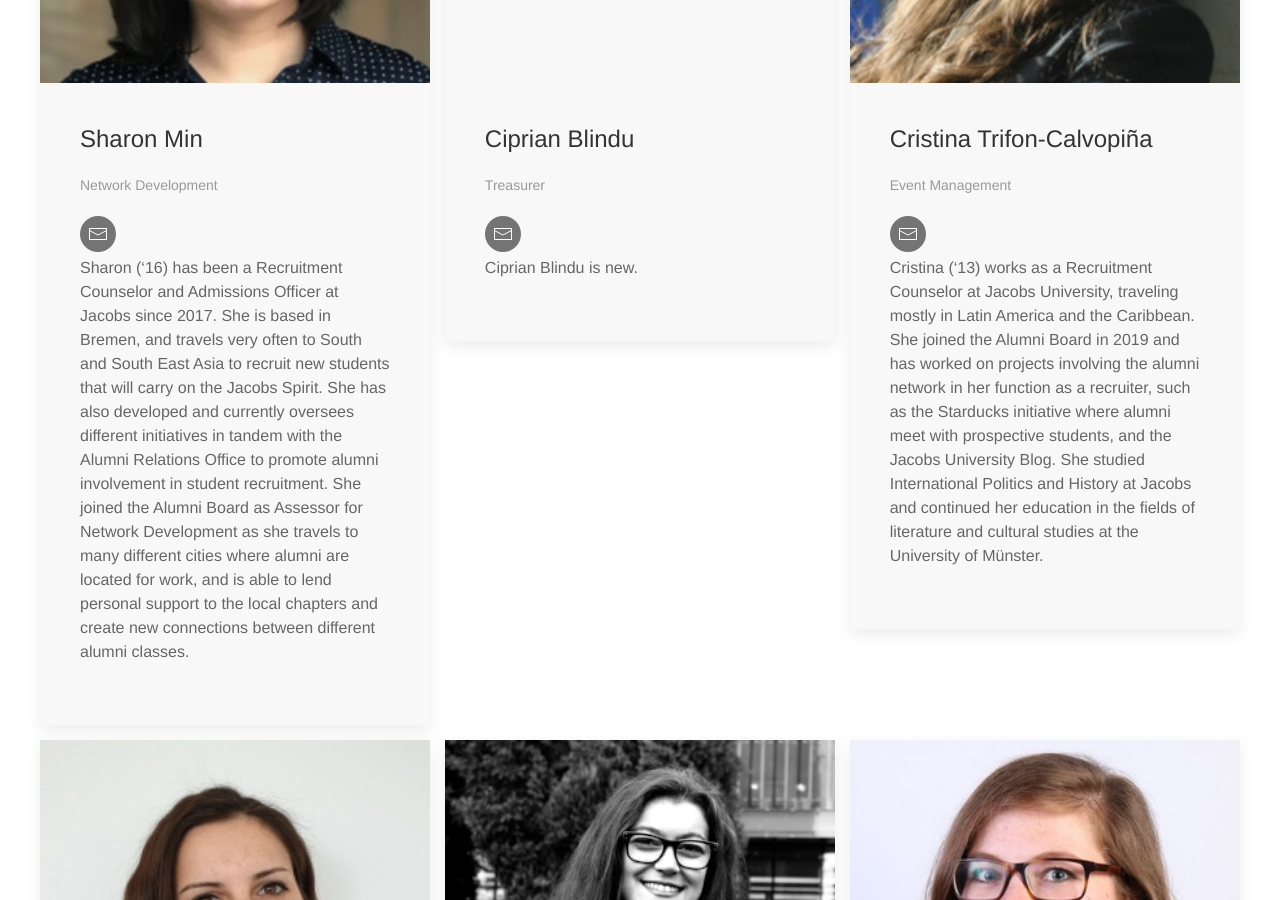
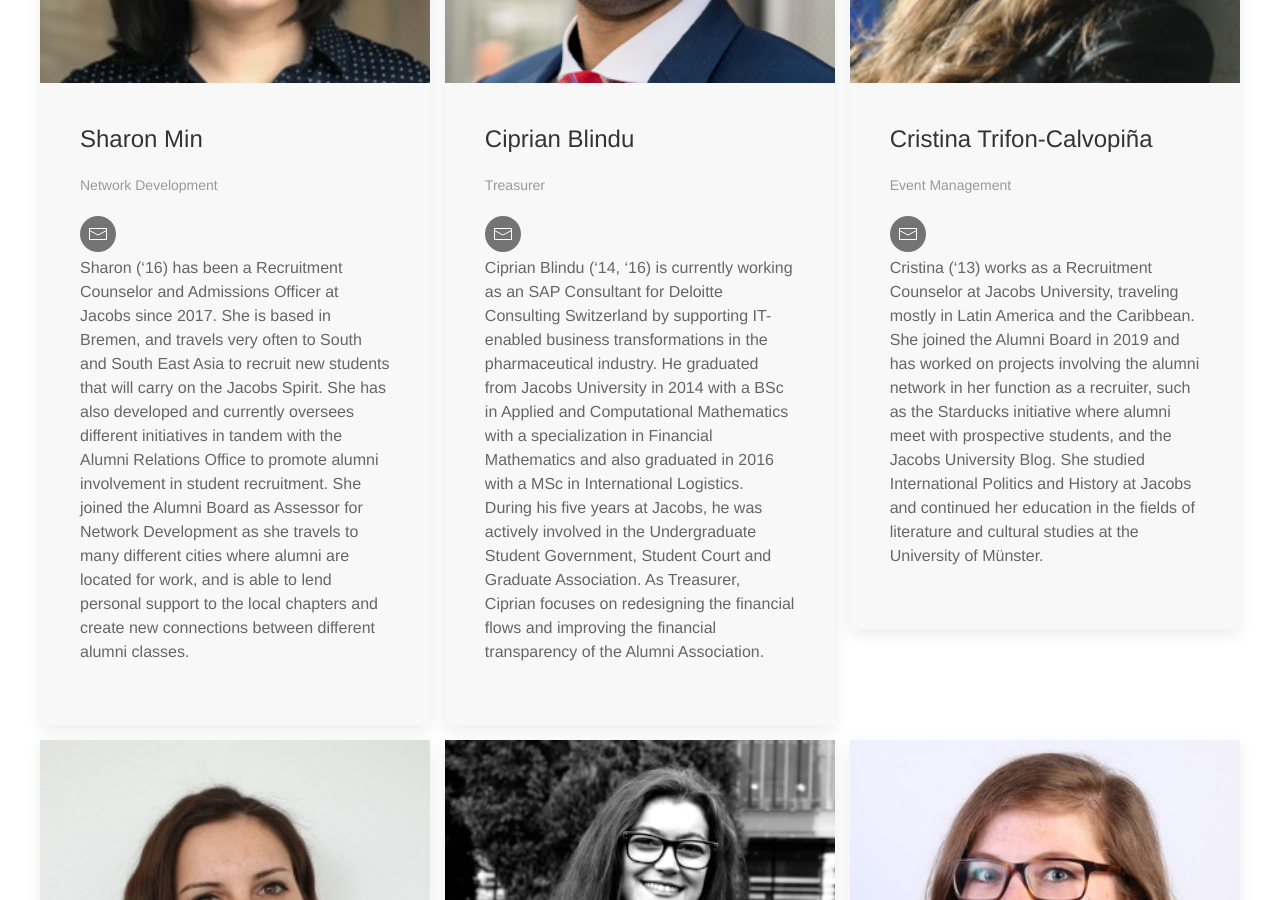
Before and after one commit to JacobsAlumni/jekyll.jacobs-alumni.de, a Jekyll site: the page built from src/board/index.html, in a window 1280 px wide and 900 px high, scrolled down 1915 px. Built offline with Jekyll 4.4.1, drawn with Linux system fonts in a browser that asks for light colours.

Commit message:
Add Ciprian's image and description

```diff
--- a/_data/board.yml
+++ b/_data/board.yml
@@ -42,7 +42,7 @@
   meta:
     email: cblindu@jacobs-alumni.de
   description:
-    Ciprian Blindu is new.
+    Ciprian Blindu ('14, '16) is currently working as an SAP Consultant for Deloitte Consulting Switzerland by supporting IT-enabled business transformations in the pharmaceutical industry. He graduated from Jacobs University in 2014 with a BSc in Applied and Computational Mathematics with a specialization in Financial Mathematics and also graduated in 2016 with a MSc in International Logistics. During his five years at Jacobs, he was actively involved in the Undergraduate Student Government, Student Court and Graduate Association. As Treasurer, Ciprian focuses on redesigning the financial flows and improving the financial transparency of the Alumni Association.
 -
   name: Cristina Trifon-Calvopiña
   role: Event Management
```
Also changed, not shown: media/board/Ciprian_Blindu.jpg (added).
